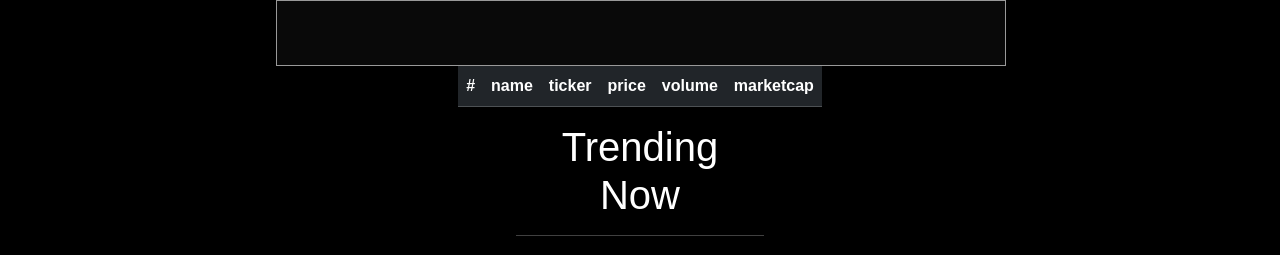
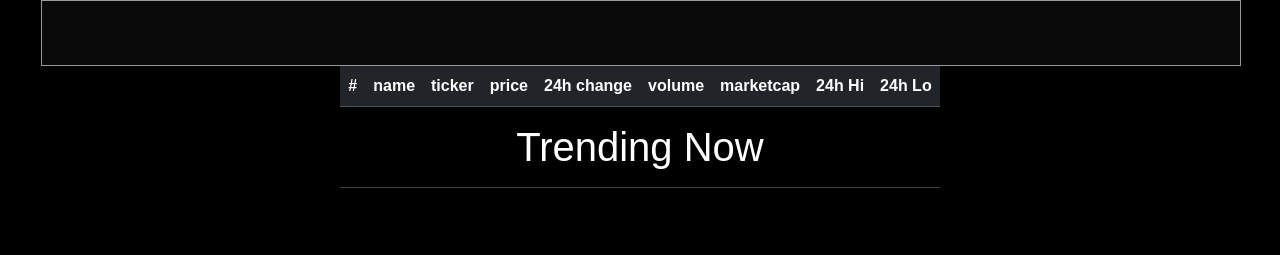
Before and after one commit to Cryptex-prototype/prototype, a plain HTML site: page gecko-api/html/index.html in a window 1280 px wide. Drawn offline with nearby package versions, Linux system fonts and the light colour scheme; no server answers.

Commit message:
reformatted html table elements

```diff
--- a/gecko-api/html/index.html
+++ b/gecko-api/html/index.html
@@ -29,7 +29,7 @@
     section {
         position: relative;
         display: grid;
-        place-items: center;
+        /*place-items: center;*/
         /*height: 100vh;*/
     }
     .icons {
@@ -45,7 +45,8 @@
 
         </div>
     </div>
-    <section>
+
+    <section class="grid-col 3fr 1fr">
         <table class="table table-dark">
             <thead>
             <tr>
@@ -53,30 +54,26 @@
                 <th scope="col">name</th>
                 <th scope="col">ticker</th>
                 <th scope="col">price</th>
+                <th scope="col">24h change</th>
                 <th scope="col">volume</th>
                 <th scope="col">marketcap</th>
-
-
+                <th scope="col">24h Hi</th>
+                <th scope="col">24h Lo</th>
             </tr>
             </thead>
-            <tbody id="coinChart">
-
-            </tbody>
-        </table>
+            <tbody id="coinChart"></tbody>
+            </table>
 
     </section>
 
 
     <section>
-
         <div id="trending">
             <h1 style="text-align: center">Trending Now</h1>
             <hr style="color:white;">
         </div>
+    </section>
 
-
-
-    </section>
 </main>
 <script src="https://code.jquery.com/jquery-3.6.4.min.js" integrity="sha256-oP6HI9z1XaZNBrJURtCoUT5SUnxFr8s3BzRl+cbzUq8=" crossorigin="anonymous"></script>
 <script src="https://maxcdn.bootstrapcdn.com/bootstrap/4.0.0/js/bootstrap.min.js" integrity="sha384-JZR6Spejh4U02d8jOt6vLEHfe/JQGiRRSQQxSfFWpi1MquVdAyjUar5+76PVCmYl" crossorigin="anonymous"></script>
```
